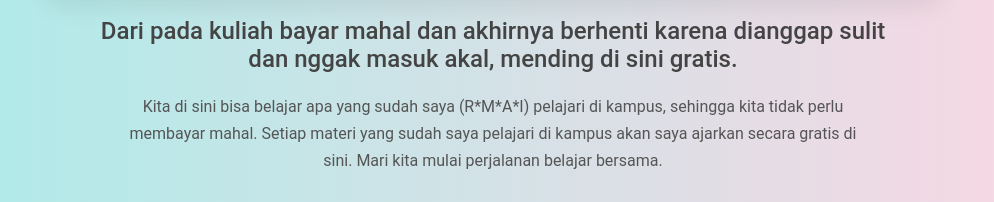
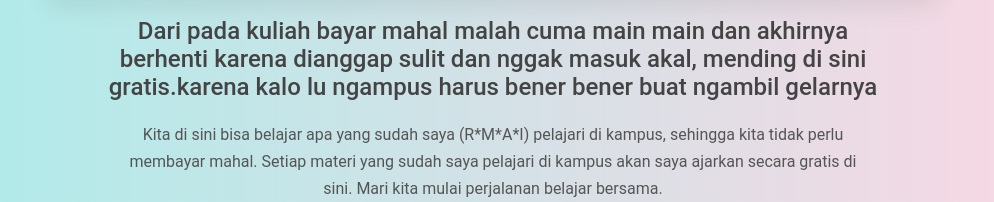
Before and after one commit to ramzooo/SISTEMINFORMASI, a plain HTML site: page index.html in a window 1280 px wide. Shown: the part 237-439 px from the top of the page, without its empty margins (147-1141 px from the left). Drawn offline with Linux system fonts and the light colour scheme.

Commit message:
Update index.html

```diff
--- a/index.html
+++ b/index.html
@@ -13,7 +13,8 @@
         <h1 class="h1-header">Kuliah Gratis Jurusan Sistem Informasi</h1>
 
         <h2 class="h2-header">
-            Dari pada kuliah bayar mahal dan akhirnya berhenti karena dianggap sulit dan nggak masuk akal, mending di sini gratis.
+            Dari pada kuliah bayar mahal malah cuma main main dan akhirnya berhenti karena dianggap sulit dan nggak
+            masuk akal, mending di sini gratis.karena kalo lu ngampus harus bener bener buat ngambil gelarnya
         </h2>
 
         <p class="p-header">
@@ -106,4 +107,5 @@
     </footer>
 
 </body>
+
 </html>
```
